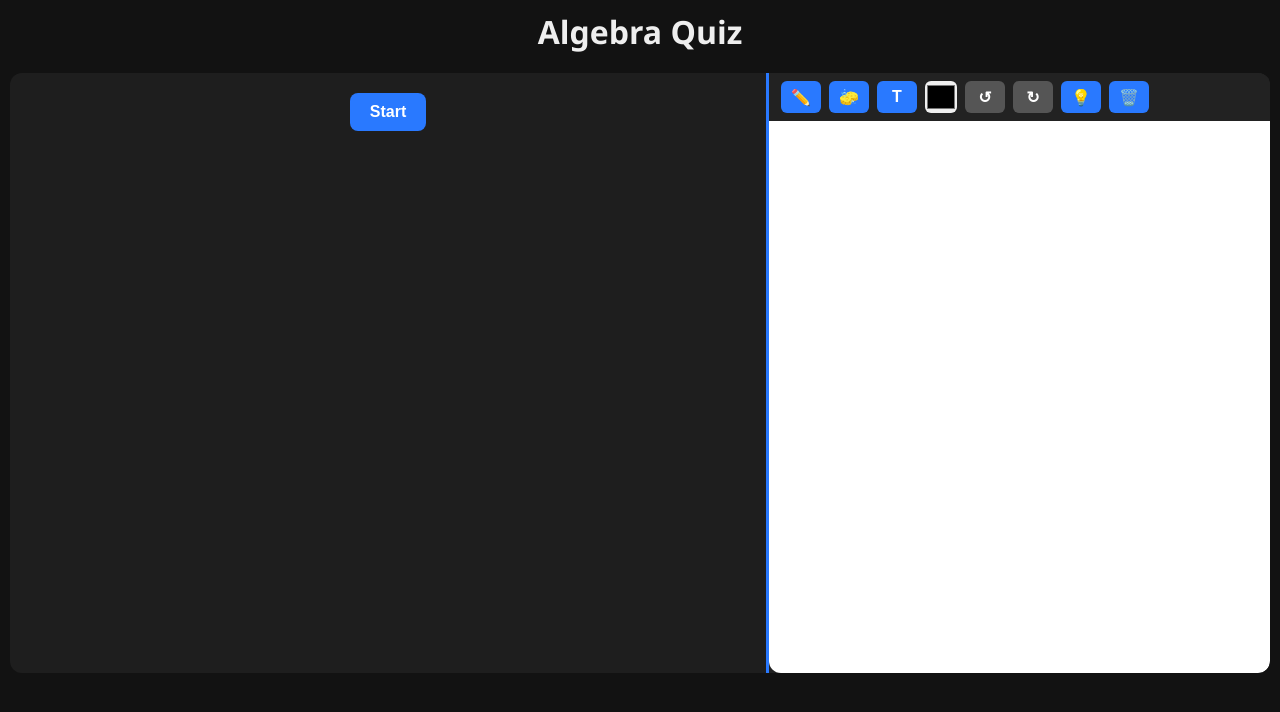
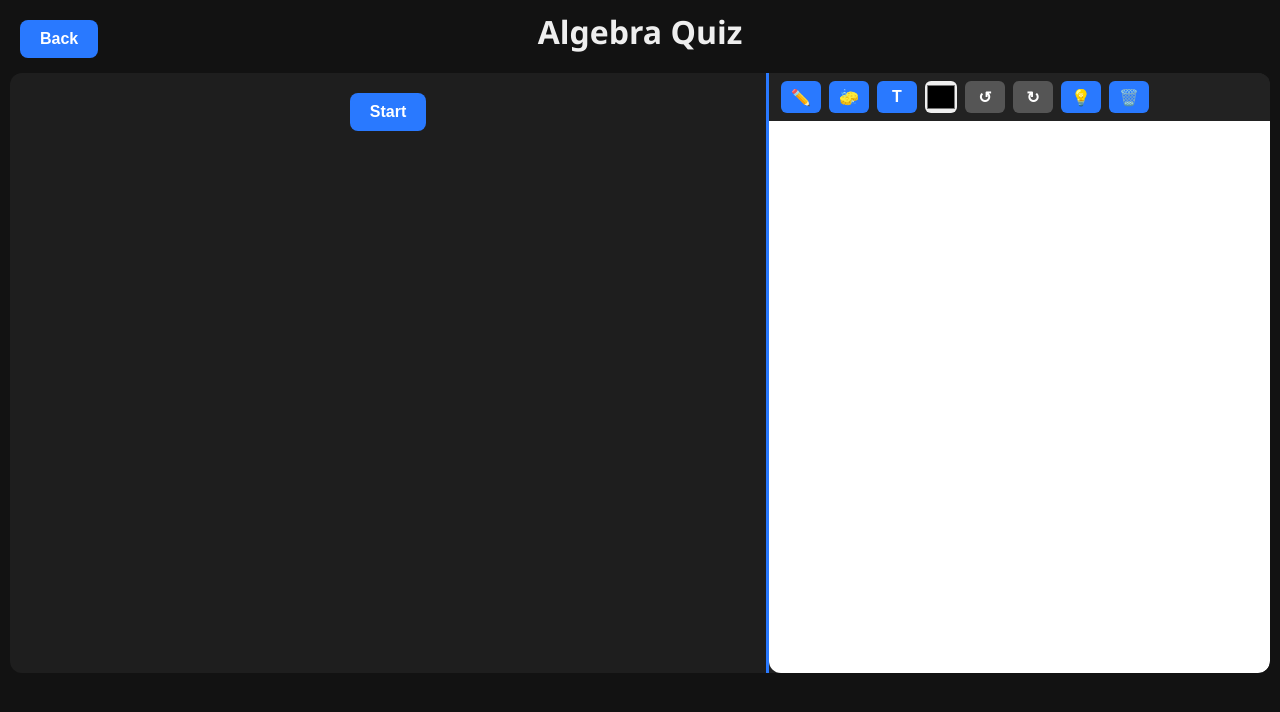
Before and after one commit to esrromehhat/akch-web, a plain HTML site: page ALGEBRA_GAME.html in a window 1280 px wide. Drawn offline with Linux system fonts and the light colour scheme.

Commit message:
Update ALGEBRA_GAME.html

```diff
--- a/ALGEBRA_GAME.html
+++ b/ALGEBRA_GAME.html
@@ -220,6 +220,9 @@
       </div>
       <canvas id="whiteboard" tabindex="0" aria-label="Whiteboard Zeichenfläche"></canvas>
     </section>
+
+    <button id="back-btn" onclick="goBack()" style="position: absolute; top: 20px; left: 20px; background: #2979ff; color: white; padding: 10px 20px; border-radius: 8px; font-weight: 600; cursor: pointer;">Back</button>
+
   </div>
 
 <script src="ALGEBRA_GAME.js"></script>
```
